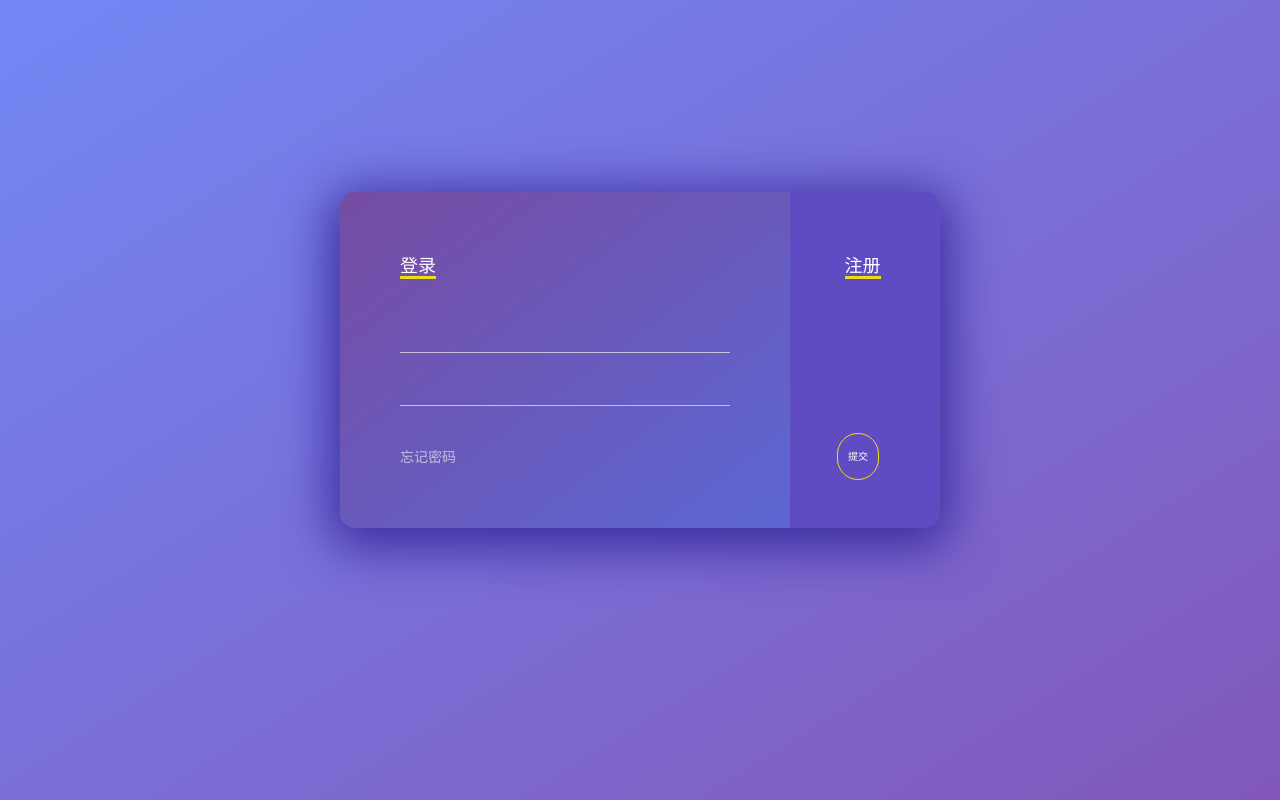
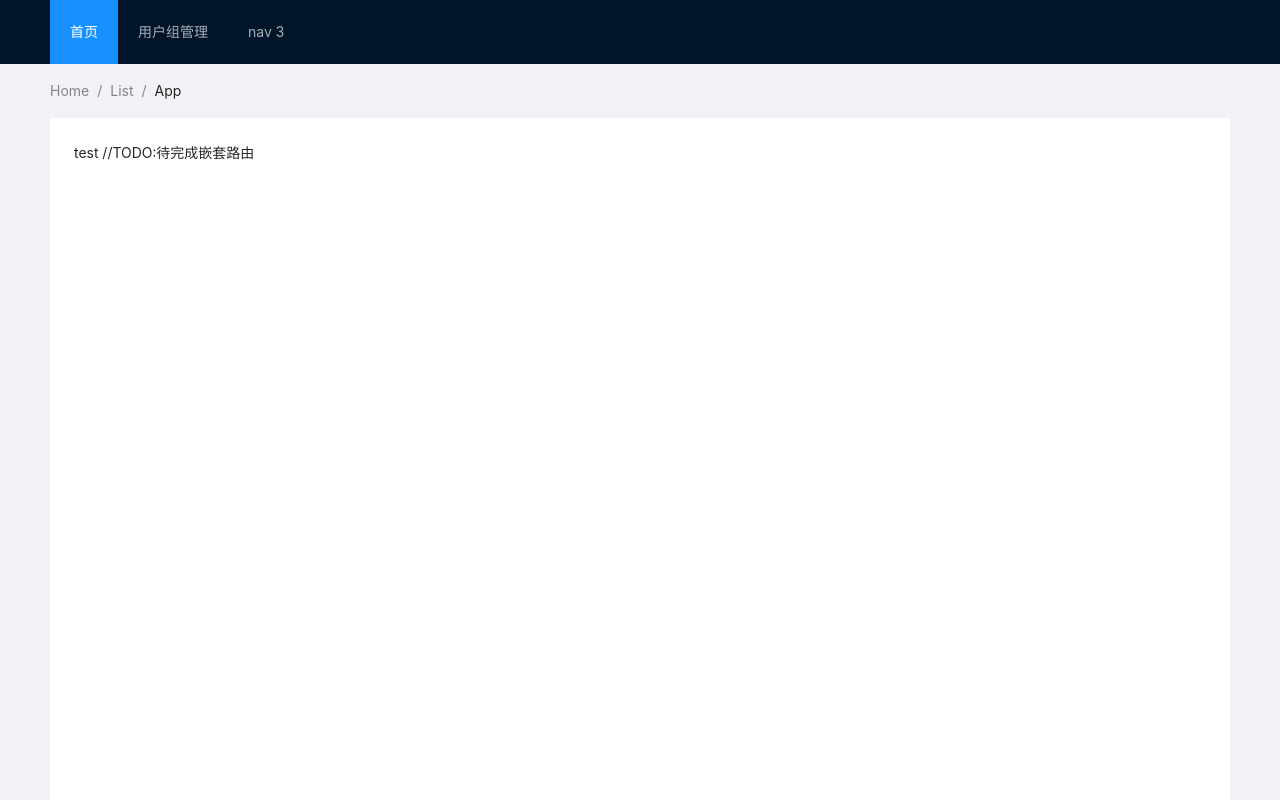
Before and after one commit to Leocat81/my-first-react, a React app: page /home in a window 1280 px wide. Shown: the top 800 px of the page. Built offline with nearby package versions, Linux system fonts and the light colour scheme.

Commit message:
嵌套路由集成，待完成

```diff
--- a/src/App.jsx
+++ b/src/App.jsx
@@ -1,20 +1,20 @@
 import React from "react";
-import { BrowserRouter as Router, Route } from "react-router-dom";
+import { BrowserRouter as Router, Route, Switch } from "react-router-dom";
 // import logo from './logo.svg';
 // import { Button } from "antd";
 // import { Upload, message } from "antd";
 // import { UploadOutlined } from "@ant-design/icons";
-import Index from "./component/test.jsx";
+import Home from "./component/Home.jsx";
 import Login from "./component/login/login";
 import "./App.css";
 
 const App = (data) => {
   return (
     <Router>
-      <div>
-        <Route path="/login" exact component={Index}></Route>
-        <Route path="/" component={Login}></Route>
-      </div>
+      <Switch>
+        <Route path="/home" component={Home}></Route>
+        <Route path="/login"  component={Login}></Route>
+      </Switch>
     </Router>
   );
 };
--- a/src/common/request.js
+++ b/src/common/request.js
@@ -2,7 +2,7 @@ import axios from "axios";
 import { message } from "antd";
 import moment from "moment";
 import db from "./db.js";
-import ErrorBoundary from "antd/lib/alert/ErrorBoundary";
+// import ErrorBoundary from "antd/lib/alert/ErrorBoundary";
 moment.locale("zh-cn");
 
 // 统一配置
--- /dev/null
+++ b/src/component/Home.css
@@ -0,0 +1,12 @@
+.site-layout-content {
+  background: #fff;
+  padding: 24px;
+  min-height: 780px;
+}
+#components-layout-demo-top .logo {
+  width: 120px;
+  height: 31px;
+  background: rgba(255, 255, 255, 0.2);
+  margin: 16px 24px 16px 0;
+  float: left;
+}
--- /dev/null
+++ b/src/component/Home.jsx
@@ -0,0 +1,57 @@
+import React, { Component } from "react";
+import { Layout, Menu, Breadcrumb } from "antd";
+import { Route,Switch } from "react-router-dom";
+import UserGroup from "./usergroup/UserGroup.jsx";
+import  './Home.css';
+const { Header, Content, Footer } = Layout;
+class Home extends Component {
+  state = {
+    current: "1",
+  };
+  handleClick = (e) => {
+    if(e.key==="2"){
+        this.props.history.push("/usergroup");
+    }
+    console.log(e)
+    this.setState({ current: e.key });
+  };
+  render() {
+    const { current } = this.state;
+    return (
+      <Layout className="layout">
+        <Header>
+          <div className="logo" />
+          <Menu
+            theme="dark"
+            mode="horizontal"
+            selectedKeys={[current]}
+            onClick={this.handleClick}
+          >
+            <Menu.Item key="1">首页</Menu.Item>
+            <Menu.Item key="2">用户组管理</Menu.Item>
+            <Menu.Item key="3">nav 3</Menu.Item>
+          </Menu>
+        </Header>
+        <Content style={{ padding: "0 50px" }}>
+          <Breadcrumb style={{ margin: "16px 0" }}>
+            <Breadcrumb.Item>Home</Breadcrumb.Item>
+            <Breadcrumb.Item>List</Breadcrumb.Item>
+            <Breadcrumb.Item>App</Breadcrumb.Item>
+          </Breadcrumb>
+          <div className="site-layout-content">
+            test
+            //TODO:待完成嵌套路由
+            <Switch>
+              <Route path="/usergroup" component={UserGroup}></Route>
+            </Switch>
+          </div>
+        </Content>
+        <Footer style={{ textAlign: "center" }}>
+          Ant Design ©2018 Created by Ant UED
+        </Footer>
+      </Layout>
+    );
+  }
+}
+
+export default Home;
--- a/src/component/login/login.jsx
+++ b/src/component/login/login.jsx
@@ -20,9 +20,9 @@ class login extends React.Component {
       .catch((err) => {
         console.log(err);
       });
-    debugger;
     if (res1.data.token) {
       db.save("token", res1.data.token);
+      this.props.history.push("/home");
     }
   }
   render() {
--- a/src/component/test.jsx
+++ /dev/null
@@ -1,11 +0,0 @@
-import React,{Component} from 'react';
-
-class test extends Component {
-    render() {
-        return (
-            <div>wode</div>
-         );
-    }
-}
-
-export default test;
--- /dev/null
+++ b/src/component/usergroup/UserGroup.jsx
@@ -0,0 +1,12 @@
+import React from 'react';
+class UserGroup extends React.Component {
+  constructor(props) {
+    super(props);
+    this.state = {};
+  }
+  render() {
+    return <div>test111111</div>;
+  }
+}
+
+export default UserGroup;
```
